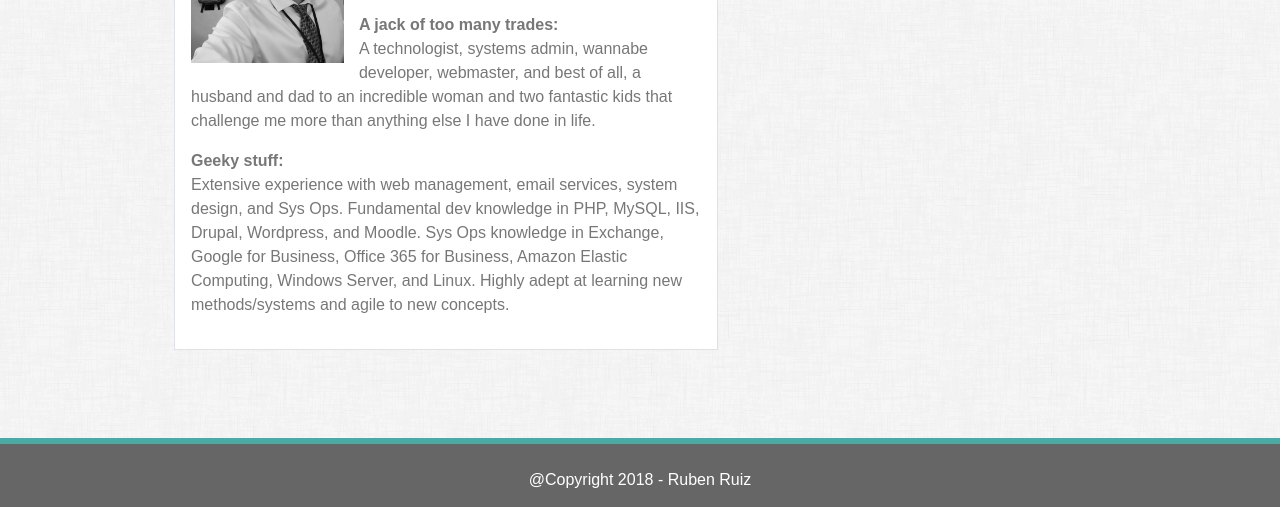
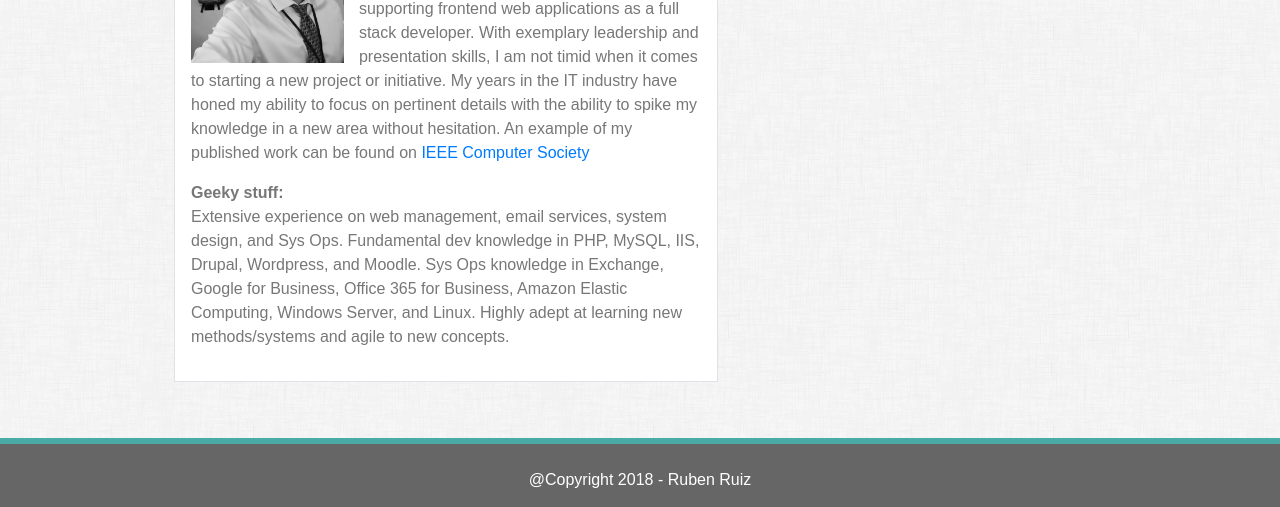
Before and after one commit to r-ruiz/r-ruiz.github.io, a plain HTML site: page index.html in a window 1280 px wide. Shown: the part 293-800 px from the top of the page. Drawn offline with nearby package versions, Linux system fonts and the light colour scheme.

Commit message:
Updated my branding statement

```diff
--- a/index.html
+++ b/index.html
@@ -48,21 +48,16 @@
                     <hr />
                     <img src="assets/images/Ruben_R.png" alt="Ruben Ruiz photo" title="Ruben Ruiz" width="30%" class="imgtxtwrap" />
                     <p>
-                        I am the one you turn to when you need inspiration, energy, or a technical ear to bounce problems off. I promise you will walk away impressed and with a chuckle.
-                    </p>
-                    <p>
-                        <strong>
-                            A jack of too many trades:
-                        </strong>
-                        <br />
-                        A technologist, systems admin, wannabe developer, webmaster, and best of all, a husband and dad to an incredible woman and two fantastic kids that challenge me more than anything else I have done in life.
+                        My name is Ruben Ruiz and I have over 15 years of supporting a wide range of backend IT technologies within the education industry.  My focus has shifted toward creating and supporting frontend web applications as a full stack developer.  With exemplary leadership and presentation skills, I am not timid when it comes to starting a new project or initiative.  My years in the IT industry have honed my ability to focus on pertinent details with the ability to spike my knowledge in a new area without hesitation.  An example of my published work can be found on <a href="https://www.computer.org/csdl/proceedings/itng/2010/3984/00/3984b092-abs.html" target="_blank">
+                            IEEE Computer Society
+                        </a>
                     </p>
                     <p>
                         <strong>
                             Geeky stuff:
                         </strong>
                         <br />
-                        Extensive experience with web management, email services, system design, and Sys Ops. Fundamental dev knowledge in PHP, MySQL, IIS, Drupal, Wordpress, and Moodle. Sys Ops knowledge in Exchange, Google for Business, Office 365 for Business, Amazon Elastic Computing, Windows Server, and Linux. Highly adept at learning new methods/systems and agile to new concepts.
+                        Extensive experience on web management, email services, system design, and Sys Ops. Fundamental dev knowledge in PHP, MySQL, IIS, Drupal, Wordpress, and Moodle. Sys Ops knowledge in Exchange, Google for Business, Office 365 for Business, Amazon Elastic Computing, Windows Server, and Linux. Highly adept at learning new methods/systems and agile to new concepts.
                     </p>
                 </div>
                 <div class="col-md-1 mb-5">
```
